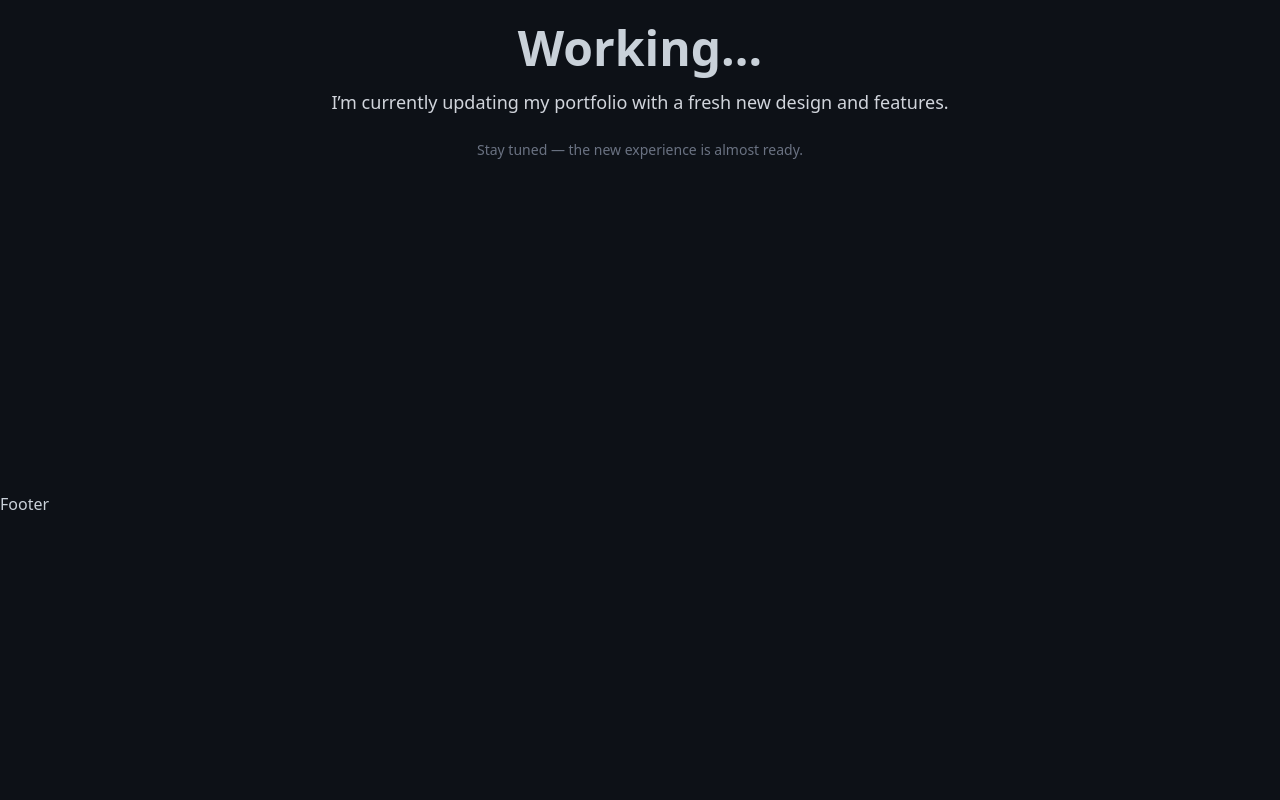
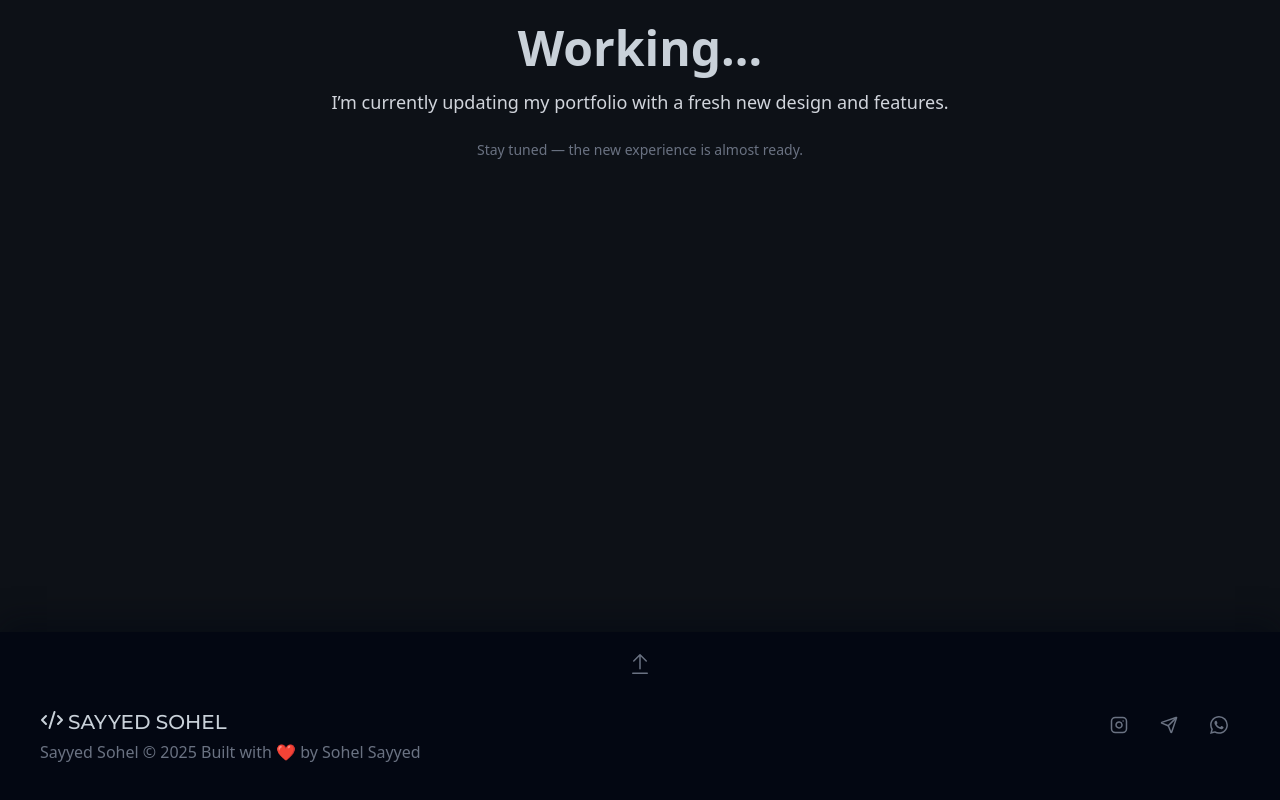
Before and after one commit to sohez/sohez.github.io, a Next.js app: page / in a window 1280 px wide. Shown: the part 1562-2362 px from the top of the page. Built offline with nearby package versions, Linux system fonts and the light colour scheme.

Commit message:
chore: footer updated

```diff
--- a/src/app/components/Footer.tsx
+++ b/src/app/components/Footer.tsx
@@ -1,12 +1,64 @@
-'use client';
-import React from 'react'
+"use client";
+import { Code2Icon, InstagramIcon, SendIcon } from "lucide-react";
+import Link from "next/link";
+import React from "react";
+import { BsWhatsapp } from "react-icons/bs";
+import { GoMoveToTop } from "react-icons/go";
 
 const Footer = () => {
   return (
-    <footer className='min-h-screen'>
-        Footer
+    <footer className="w-full mt-35 bg-gray-950 p-4 shadow-[0_-10px_30px_rgba(3,7,18,0.45)] pb-14">
+      <div className="max-w-7xl mx-auto flex flex-col gap-3 justify-center items-center px-6 mb-3">
+        <button
+          title="go to top"
+          type="button"
+          className="flex items-center gap-2 hover:scale-105 text-gray-500 hover:text-gray-200 transition-all duration-200 bg-gradient-to-b from-transparent to-transparent hover:from-transparent hover:to-gray-900 hover:border-b-[0.2] border-gray-500 px-2 py-1 rounded-lg"
+        >
+          <GoMoveToTop size={24} className="" />
+        </button>
+        <div className="mt-4 w-full flex flex-col-reverse md:flex-row gap-8 justify-between">
+          <div className="flex gap-1 flex-col items-center md:items-start justify-center">
+            <h3 className="text-xl font-medium font-display flex gap-1">
+              <Code2Icon /> SAYYED SOHEL
+            </h3>
+            <p className="text-gray-500">
+              Sayyed Sohel © {new Date().getFullYear()} Built with ❤️ by Sohel
+              Sayyed
+            </p>
+          </div>
+
+          <div>
+            <ul className="flex gap-2 items-center md:items-start justify-center">
+              <li>
+                <Link
+                  href="/"
+                  className="flex items-center gap-2  text-gray-500 hover:text-gray-200 transition-all duration-200 bg-gradient-to-b from-transparent to-transparent hover:from-transparent hover:to-gray-900 hover:border-b-[0.2] border-gray-500 px-3 py-2 rounded-lg"
+                >
+                  <InstagramIcon size={18} />
+                </Link>
+              </li>
+              <li>
+                <Link
+                  href="/"
+                  className="flex items-center gap-2  text-gray-500 hover:text-gray-200 transition-all duration-200 bg-gradient-to-b from-transparent to-transparent hover:from-transparent hover:to-gray-900 hover:border-b-[0.2] border-gray-500 px-3 py-2 rounded-lg"
+                >
+                  <SendIcon size={18} />
+                </Link>
+              </li>
+              <li>
+                <Link
+                  href="/"
+                  className="flex items-center gap-2  text-gray-500 hover:text-gray-200 transition-all duration-200 bg-gradient-to-b from-transparent to-transparent hover:from-transparent hover:to-gray-900 hover:border-b-[0.2] border-gray-500 px-3 py-2 rounded-lg"
+                >
+                  <BsWhatsapp size={18} />
+                </Link>
+              </li>
+            </ul>
+          </div>
+        </div>
+      </div>
     </footer>
-  )
-}
+  );
+};
 
-export default Footer
+export default Footer;
```
